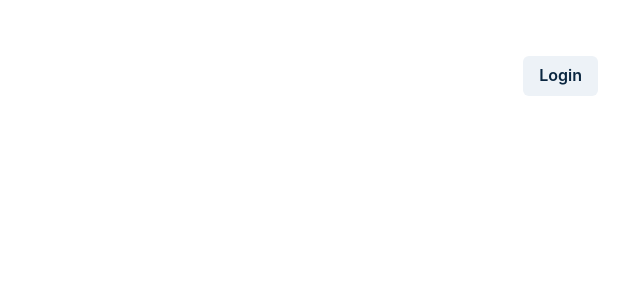
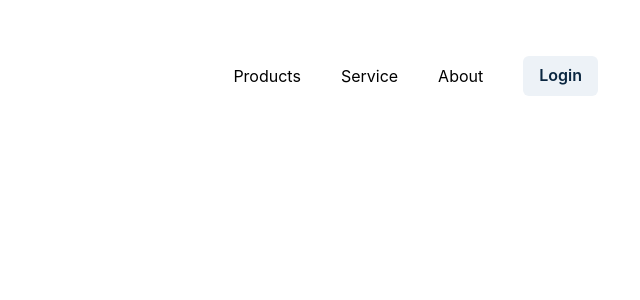
Before and after one commit to jahrulezfrancis/Digital-Marketing-Website-front-end-, a React (Create React App) app: page /blog in a window 1280 px wide. Shown: the top 300 px of the page, without its empty margins (640-1280 px from the left). Built offline with nearby package versions, Linux system fonts and the light colour scheme.

Commit message:
added navigation to blog section

```diff
--- a/src/Components/Pages/BlogPage.jsx
+++ b/src/Components/Pages/BlogPage.jsx
@@ -1,11 +1,27 @@
-import { Box } from '@chakra-ui/react';
 import React from 'react';
+import { ListItem, HStack, Box, UnorderedList, Image, Button, } from "@chakra-ui/react";
+import { NavLink } from 'react-router-dom';
+import HeaderLogo from "../../Images/Logo.png"
 import Navigation from '../Header/Navigation';
 
 export default function BlogSection() {
-    return(
+    return (
         <Box>
-            <Navigation />
+            <UnorderedList color='black' listStyleType='none'>
+                <HStack justify='flex-end' align='center' padding='3.5em .625em' mt='0em' ml='1em' gap={10}>
+                    <ListItem marginRight='auto'><Image src={HeaderLogo} /></ListItem>
+                    <NavLink to="/">
+                        <ListItem>Products</ListItem>
+                    </NavLink>
+                    <NavLink to='/'>
+                        <ListItem>Service</ListItem>
+                    </NavLink>
+                    <NavLink to='about-us'>
+                        <ListItem>About</ListItem>
+                    </NavLink>
+                    <Button color='#0A2640' marginEnd='2em'>Login</Button>
+                </HStack>
+            </UnorderedList>
         </Box>
     )
 }
```
